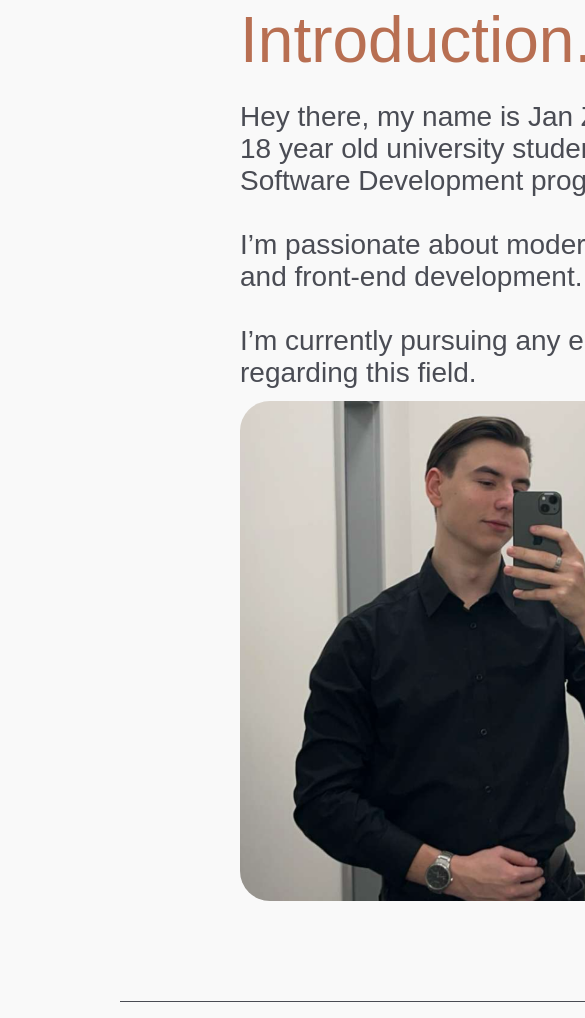
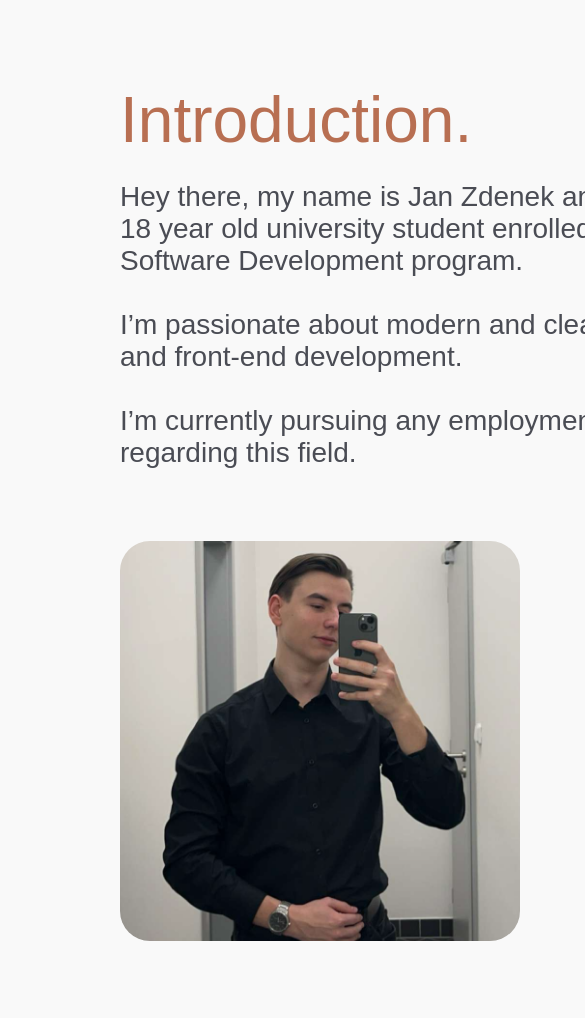
Before and after one commit to ydenekjan/portfolio, a plain HTML site: page index.html in a window 390 px wide. Shown: the part 979-1997 px from the top of the page, 585 px wide, since content can reach past the window. Drawn offline with Linux system fonts and the light colour scheme.

Commit message:
responsiveness

```diff
--- a/style.css
+++ b/style.css
@@ -39,8 +39,9 @@ h2 {
 }
 
 .img {
-    aspect-ratio: 1/1;
-    height: 500px;
+    margin-top: 60px;
+    height: 400px;
+    width: 400px;
     border-radius: 30px;
     overflow: hidden;
 }
@@ -48,7 +49,7 @@ h2 {
 img {
     scale: 1.2;
     aspect-ratio: 1/1;
-    height: 500px;
+    height: 400px;
     object-fit: fill;
 }
 
@@ -102,3 +103,27 @@ p {
     margin-bottom: 24px;
     text-decoration: none;
 }
+
+.intro {
+    display: flex;
+    justify-content: space-between;
+}
+
+@media (max-width: 1470px) {
+    .hero {
+        flex-direction: column;
+    }
+
+    .cta {
+        align-self: start;
+        margin-bottom: 0;
+    }
+
+    .intro {
+        flex-direction: column;
+    }
+
+    body {
+        grid-template-columns: [full-width-start] 60px [breakout-start] 60px [content-start] 1fr [content-end] 60px [breakout-end] 60px [full-width-end];
+    }
+}
```
